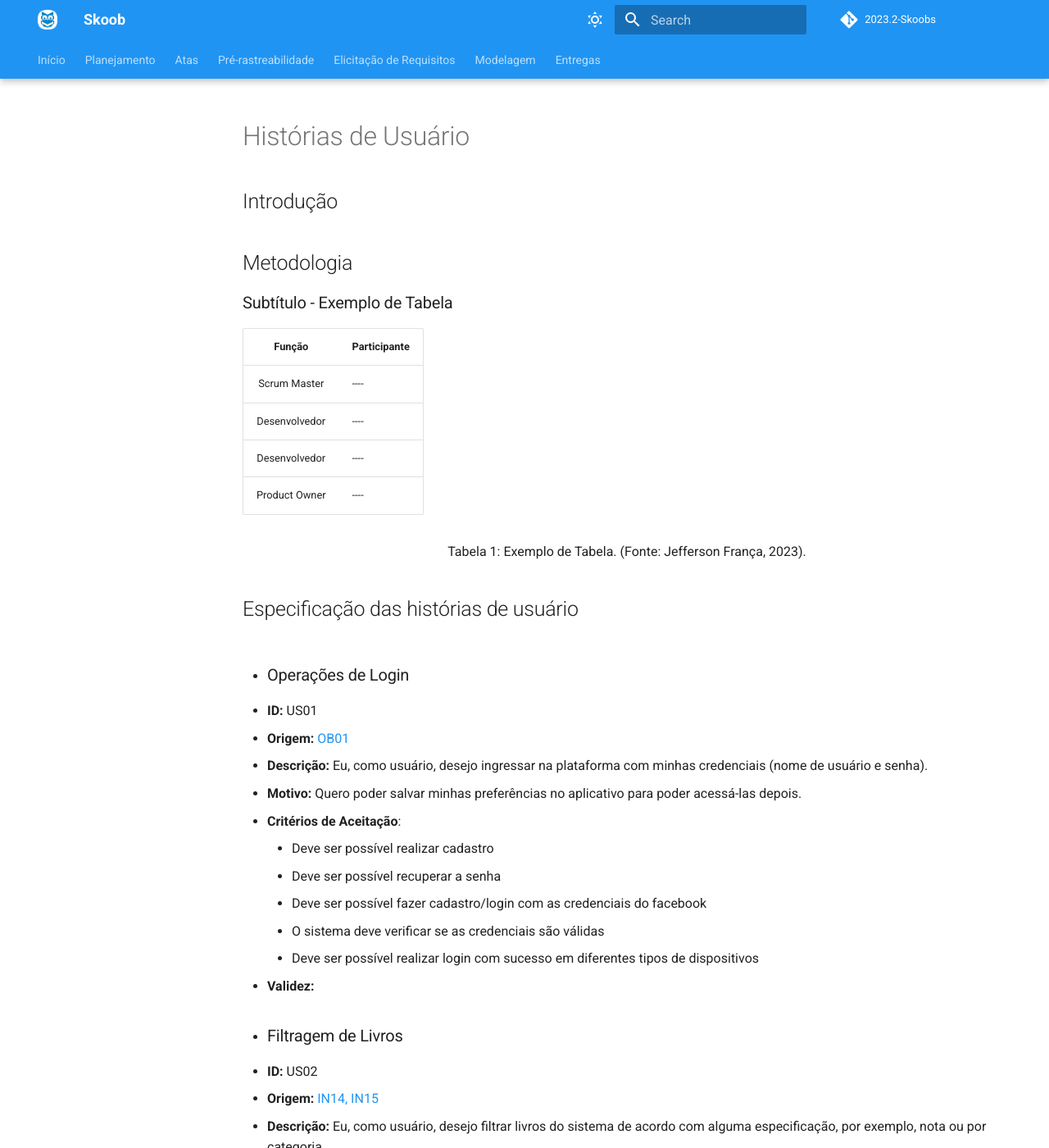
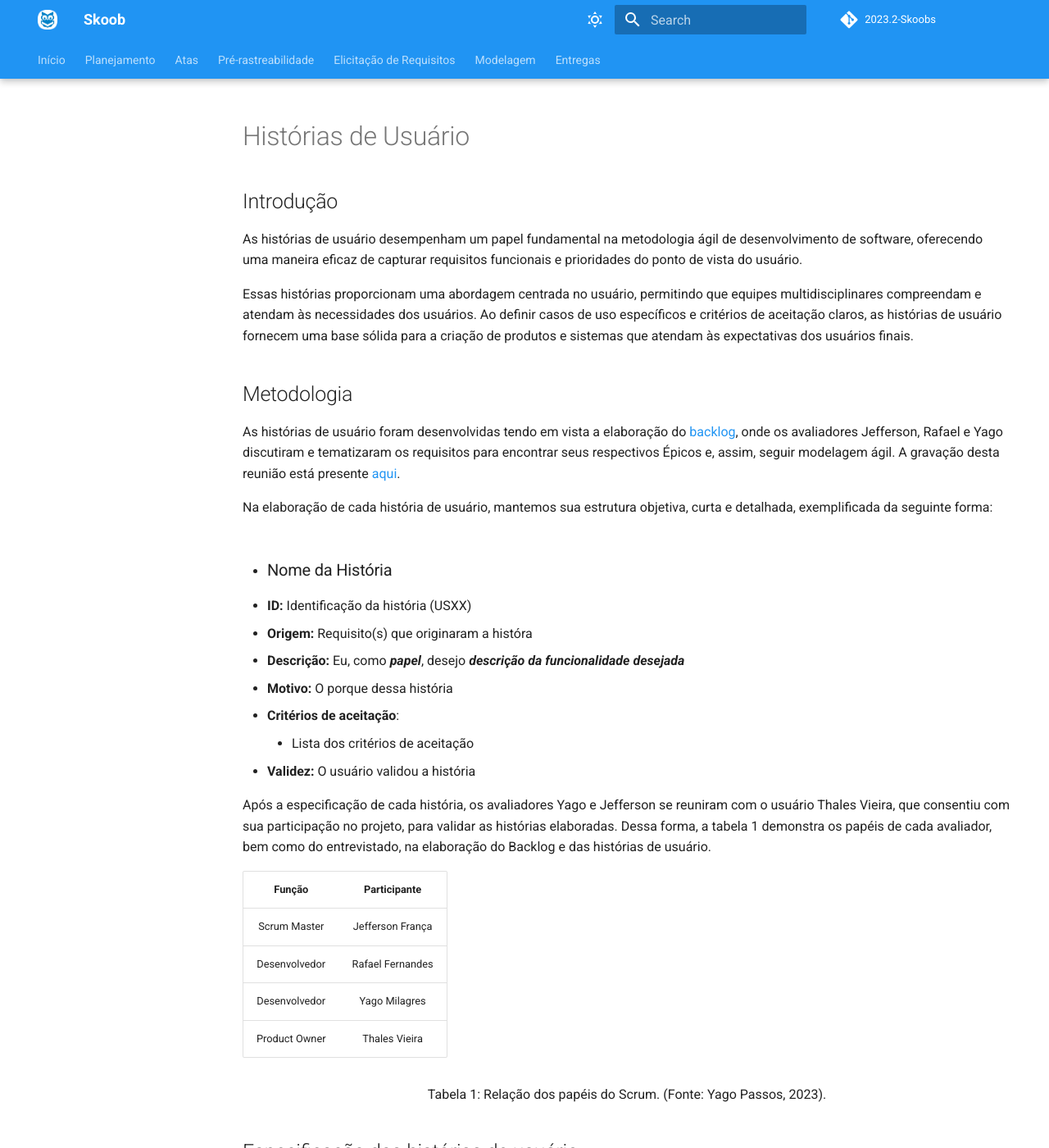
Before and after one commit to Requisitos-de-Software/2023.2-Skoob, an MkDocs documentation site: the page built from docs/user_story.md, in a window 1280 px wide and 1400 px high. Shown: the whole window at 82% size. Built offline with MkDocs 1.6.1 and Material for MkDocs 9.7.7, drawn with Linux system fonts in a browser that asks for light colours; comment, search, counter and statistics services are not loaded; some of the changed text lies outside the part shown.

Commit message:
elaboraçao do artefato de user stories

```diff
--- a/docs/user_story.md
+++ b/docs/user_story.md
@@ -2,19 +2,35 @@
 
 ## Introdução
 
+As histórias de usuário desempenham um papel fundamental na metodologia ágil de desenvolvimento de software, oferecendo uma maneira eficaz de capturar requisitos funcionais e prioridades do ponto de vista do usuário.
+
+Essas histórias proporcionam uma abordagem centrada no usuário, permitindo que equipes multidisciplinares compreendam e atendam às necessidades dos usuários. Ao definir casos de uso específicos e critérios de aceitação claros, as histórias de usuário fornecem uma base sólida para a criação de produtos e sistemas que atendam às expectativas dos usuários finais.
+
 ## Metodologia
+As histórias de usuário foram desenvolvidas tendo em vista a elaboração do [backlog](), onde os avaliadores Jefferson, Rafael e Yago discutiram e tematizaram os requisitos para encontrar seus respectivos Épicos e, assim, seguir modelagem ágil. A gravação desta reunião está presente [aqui]().
 
-### Subtítulo - Exemplo de Tabela
+Na elaboração de cada história de usuário, mantemos sua estrutura objetiva, curta e detalhada, exemplificada da seguinte forma:
+
+- ### Nome da História
+  - **ID:** Identificação da história (USXX)
+  - **Origem:** Requisito(s) que originaram a históra
+  - **Descrição:** Eu, como ***papel***, desejo ***descrição da funcionalidade desejada***
+  - **Motivo:** O porque dessa história
+  - **Critérios de aceitação**:
+    - Lista dos critérios de aceitação
+  - **Validez:** O usuário validou a história
+
+Após a especificação de cada história, os avaliadores Yago e Jefferson se reuniram com o usuário Thales Vieira, que consentiu com sua participação no projeto, para validar as histórias elaboradas. Dessa forma, a tabela 1 demonstra os papéis de cada avaliador, bem como do entrevistado, na elaboração do Backlog e das histórias de usuário.
 
 |    Função     | Participante |
-| :-----------: | :----------- |
-| Scrum Master  | ----         |
-| Desenvolvedor | ----         |
-| Desenvolvedor | ----         |
-| Product Owner | ----         |
+| :-----------: | :-----------: |
+| Scrum Master  | Jefferson França |
+| Desenvolvedor | Rafael Fernandes |
+| Desenvolvedor | Yago Milagres |
+| Product Owner | Thales Vieira |
 
 <div style="text-align: center">
-<p> Tabela 1: Exemplo de Tabela. (Fonte: Jefferson França, 2023).</p>
+<p> Tabela 1: Relação dos papéis do Scrum. (Fonte: Yago Passos, 2023).</p>
 </div>
 
 ## Especificação das histórias de usuário
@@ -31,7 +47,6 @@
     - O sistema deve verificar se as credenciais são válidas
     - Deve ser possível realizar login com sucesso em diferentes tipos de dispositivos
   - **Validez:**
-
 
 - ### Filtragem de Livros
   - **ID:** US02
@@ -175,13 +190,11 @@
 
 
 
-### Exemplo Imagem
+## Conclusão
 
-<a id="a" href="#aa">![image](img/imagem.png)</a>
+O desenvolvimento das histórias de usuário desempenhou um papel fundamental na definição dos requisitos essenciais para o sucesso do projeto "Skoob". Ao abordar as necessidades e expectativas dos usuários de maneira abrangente, as histórias de usuário fornecem uma estrutura sólida para o desenvolvimento de funcionalidades e recursos que promovem a interação, o engajamento e a satisfação do usuário.
 
-<div style="text-align: center">
-<p>Figura 1 - Exemplo de Imagem. (Fonte: Jefferson França. 2023)</p>
-</div>
+Ao implementar as histórias de usuário identificadas neste artefato, espera-se que a plataforma "Skoob" atenda às demandas dos usuários de forma eficaz, fornecendo uma experiência enriquecedora e personalizada no mundo da literatura.
 
 ## Bibliografia
 
@@ -189,6 +202,14 @@
 
 ## Histórico de Versão
 
-| Versão | Data de execução | Data de revisão |      Descrição      |                   Autor(es)                   |                  Revisor(es)                  |
-| :----: | :--------------: | :-------------: | :-----------------: | :-------------------------------------------: | :-------------------------------------------: |
-| `1.0`  |    03/11/2023    |   05/11/2023    | Criação do Artefato | [Jefferson França](https://github.com/Frans6) | [Yago Passos](https://github.com/yagompassos) |
+| Versão | Data de execução | Data prevista de revisão |           Descrição          |                  Autor(es)                   |                Revisado                  |
+| :----: | :--------------: | :-------------: | :--------------------------: | :------------------------------------------: | :----------------------------------------: |
+| `1.0`  |    03/11/2023    |   05/11/2023    |   Criação do Artefato   | [Jefferson França](https://github.com/Frans6) | <input type="checkbox" disabled checked /> |
+| `1.1`  |    04/11/2023    |   04/11/2023    |   Elaboração de Histórias | [Jefferson França](https://github.com/Frans6) | <input type="checkbox" disabled checked /> |
+| `1.2`  |    05/11/2023    |   05/11/2023    |  Seções de Introdução, Metodologia e Conclusão  | [Yago Passos](https://github.com/yagompassos) |  |
+
+### Revisão (V&V)
+| Data de Revisão | Cobertura de Versões  |          Técnica         |                  Revisor(es)                  |
+| :------------: | :-------------: | :--------------------------: |  :----------------------------------------: |
+|   04/11/2023   |    `1.0`   |    Revisão por inspeção    |  [Yago Passos](https://github.com/yagompassos) |
+|   04/11/2023   |    `1.1`    |    Elaboração em pares     |  [Yago Passos](https://github.com/yagompassos) |
```
Also changed, not shown: docs/userpus.md (added, +171 -0 lines).
